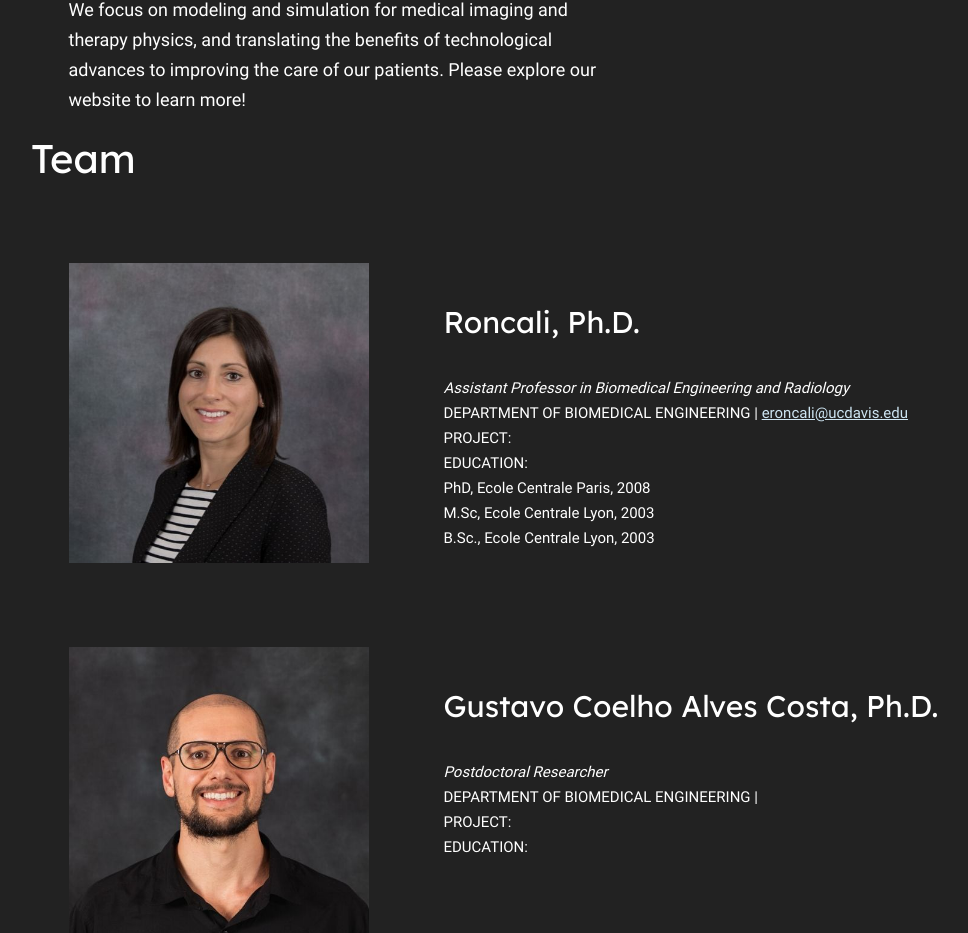
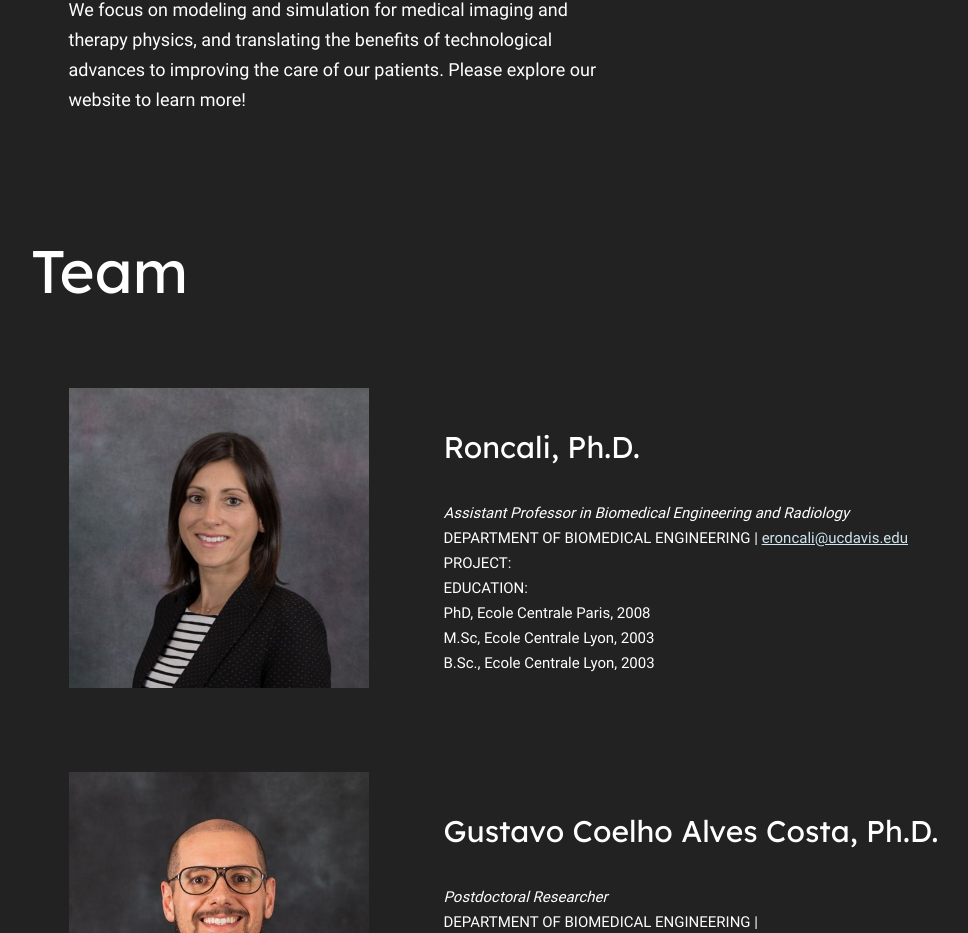
Before and after one commit to shreythecray/roncalilab, a plain HTML site: page index.htm in a window 1280 px wide. Shown: the part 1172-2105 px from the top of the page, without its empty margins (109-1077 px from the left). Drawn offline with Linux system fonts and the light colour scheme.

Commit message:
increased "team" heading size

```diff
--- a/index.htm
+++ b/index.htm
@@ -62,7 +62,7 @@
 
 <!-- TEAM  -->
 
-      <h2>Team</h2>
+      <h1 class="landing-title" class="centered">Team</h1>
       <div class="image-text-section">
         <div class="image-text-section__visual">
           <img src="./assets/team/roncali.jpg" draggable="false">
```
